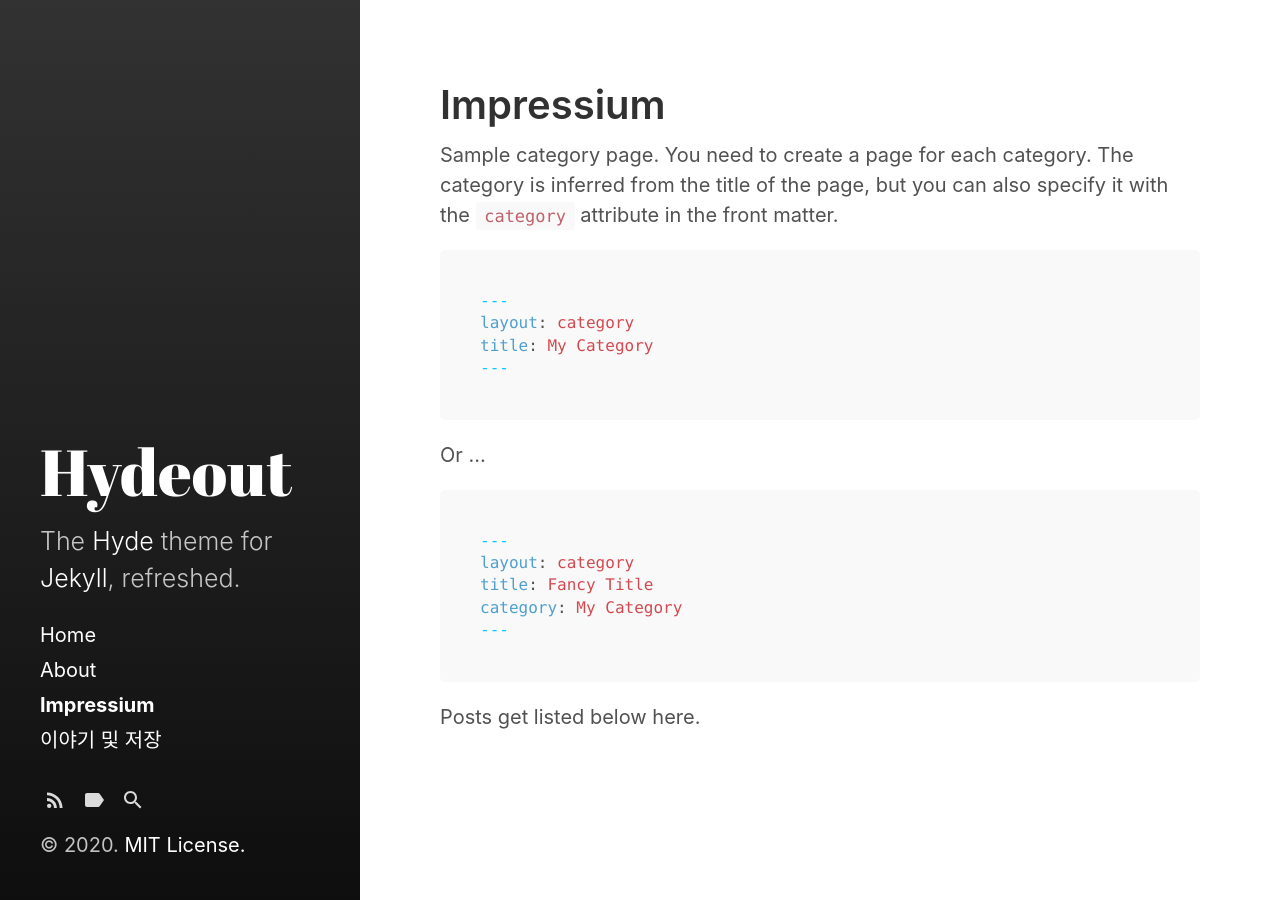
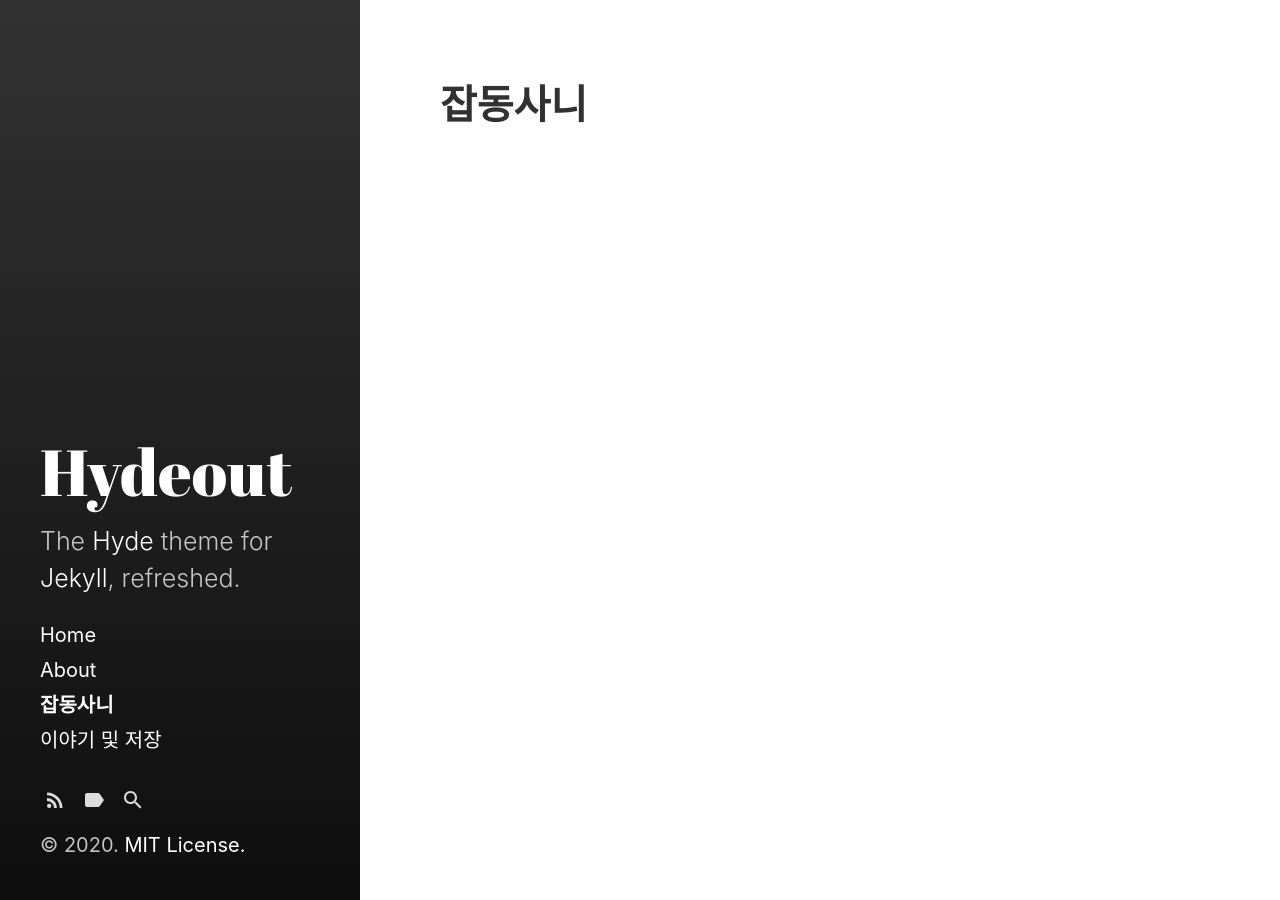
Before and after one commit to readingsnail/readingsnail.github.io, a Jekyll site: the page built from category/edge-case.md, in a window 1280 px wide. Built offline with Jekyll 4.4.1, drawn with Linux system fonts in a browser that asks for light colours.

Commit message:
edit files

````diff
--- a/category/edge-case.md
+++ b/category/edge-case.md
@@ -1,27 +1,4 @@
 ---
 layout: category
-title: Impressium
+title: 잡동사니
 ---
-
-Sample category page. You need to create a page for each category.
-The category is inferred from the title of the page, but you can also
-specify it with the `category` attribute in the front matter.
-
-```md
----
-layout: category
-title: My Category
----
-```
-
-Or ...
-
-```md
----
-layout: category
-title: Fancy Title
-category: My Category
----
-```
-
-Posts get listed below here.
````
Also changed, not shown: category/markup.md (+1 -1 lines).
